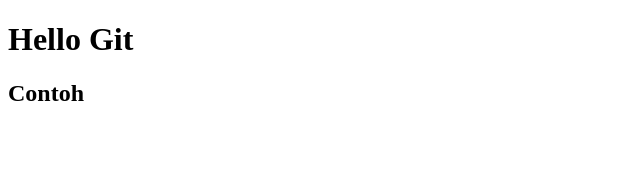
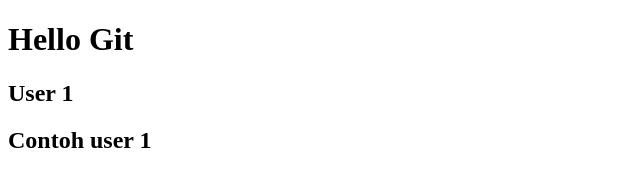
Before and after one commit to MaGer0/belajar-git-remote, a plain HTML site: page index.html in a window 1280 px wide. Shown: the whole page, without its empty margins (0-640 px from the left). Drawn offline with Linux system fonts and the light colour scheme.

Commit message:
Add user 1 to index.html

```diff
--- a/index.html
+++ b/index.html
@@ -7,6 +7,7 @@
   </head>
   <body>
     <h1>Hello Git</h1>
-    <h2>Contoh</h2>
+    <h2>User 1</h2>
+    <h2>Contoh user 1</h2>
   </body>
 </html>
```
